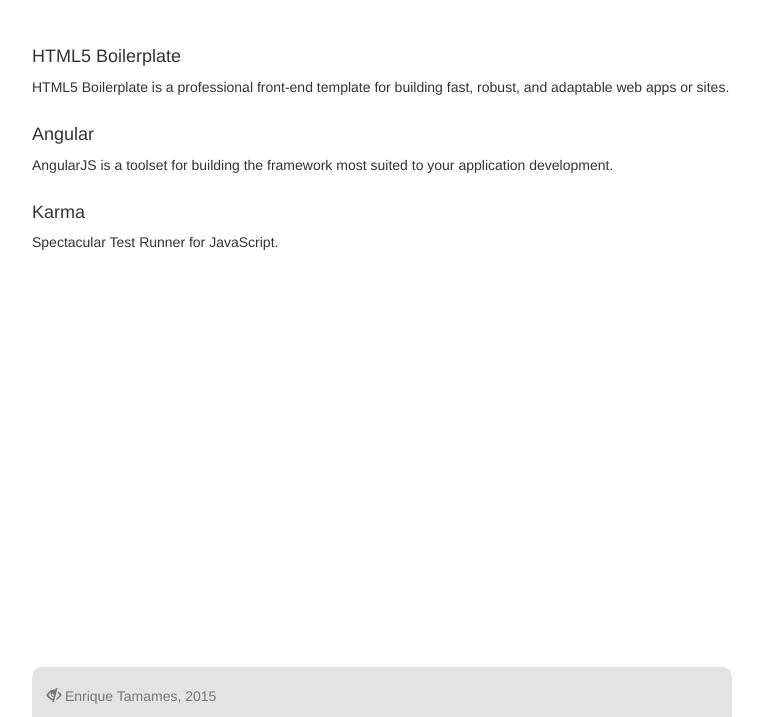
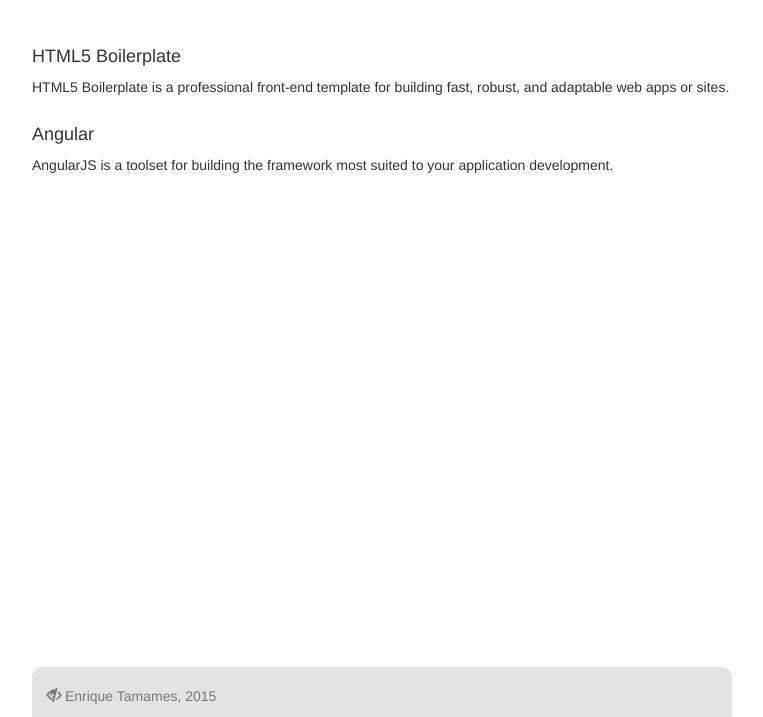
Before and after one commit to enrtama/greenhouseinnovation, a website: page app/index.html at #/about in a window 1280 px wide. Shown: the part 83-800 px from the top of the page, without its empty margins (258-1021 px from the left). Drawn offline with nearby package versions, Linux system fonts and the light colour scheme; files that its build step writes are made by us from their sources; files whose address does not match are found by name.

Commit message:
Content changes

```diff
--- a/app/views/about.html
+++ b/app/views/about.html
@@ -3,12 +3,8 @@
   <p>
     HTML5 Boilerplate is a professional front-end template for building fast, robust, and adaptable web apps or sites.
   </p>
-
   <h4>Angular</h4>
   <p>
     AngularJS is a toolset for building the framework most suited to your application development.
   </p>
-
-  <h4>Karma</h4>
-  <p>Spectacular Test Runner for JavaScript.</p>
 </div>
```
Also changed, not shown: .tmp/styles/main.css.
